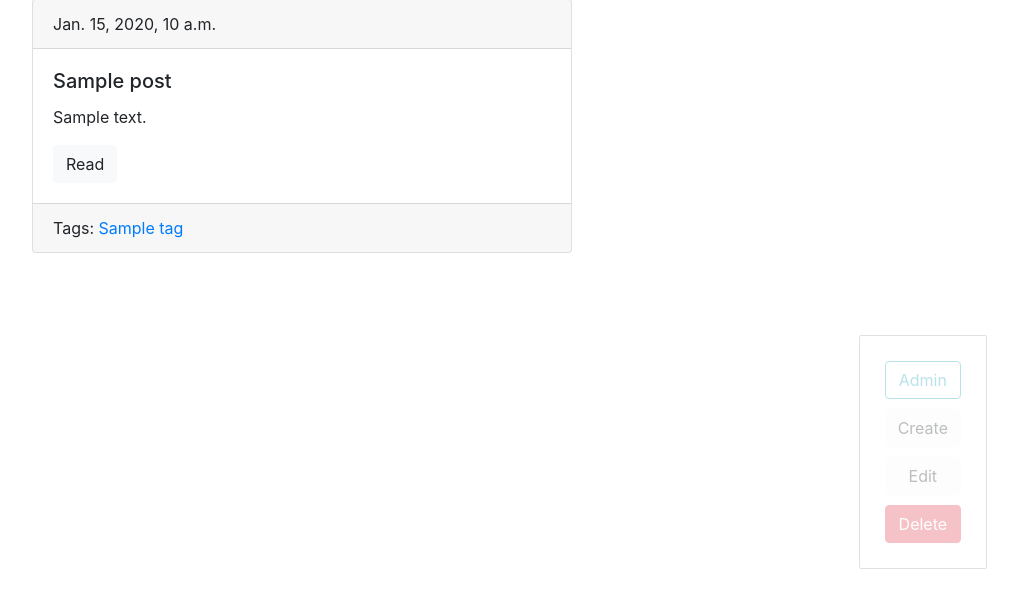
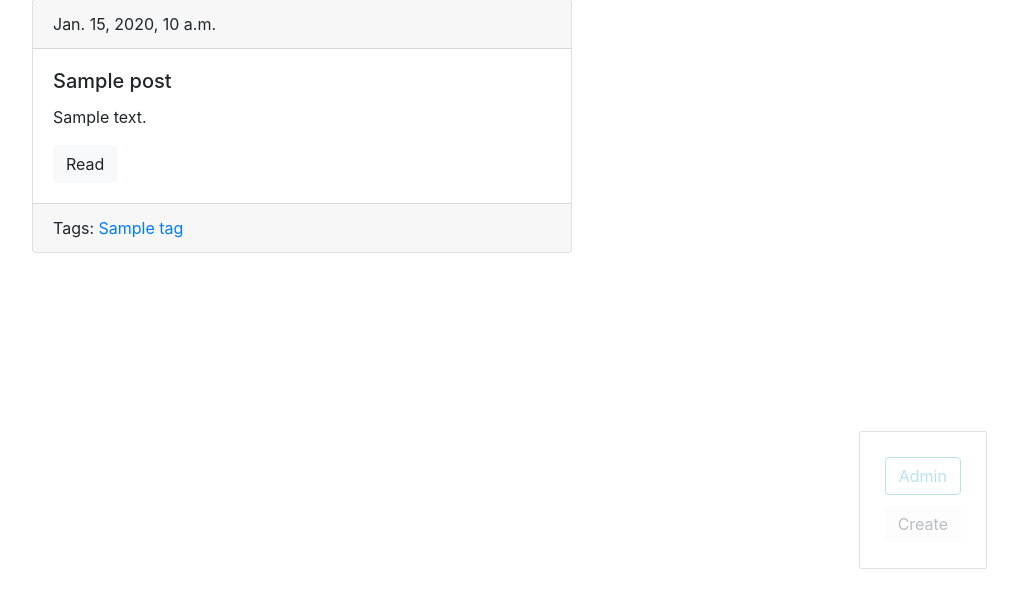
Before and after one commit to mbgoodguy/oleg_molchanov_django_2.0, a Django app: page /blog/ in a window 1280 px wide. Shown: the part 201-800 px from the top of the page, without its empty margins (243-1261 px from the left). Run offline with Django 4.2, Linux system fonts and the light colour scheme; tables that the repository leaves empty hold one stand-in row (values such as "Sample post").

Commit message:
added display:none for links with edit and delete classes

```diff
--- a/blogengine/static/css/styles.css
+++ b/blogengine/static/css/styles.css
@@ -16,3 +16,7 @@
 .admin-panel:hover {
     opacity: 1;
 }
+
+a.edit, a.delete {
+    display: none;
+}
```
